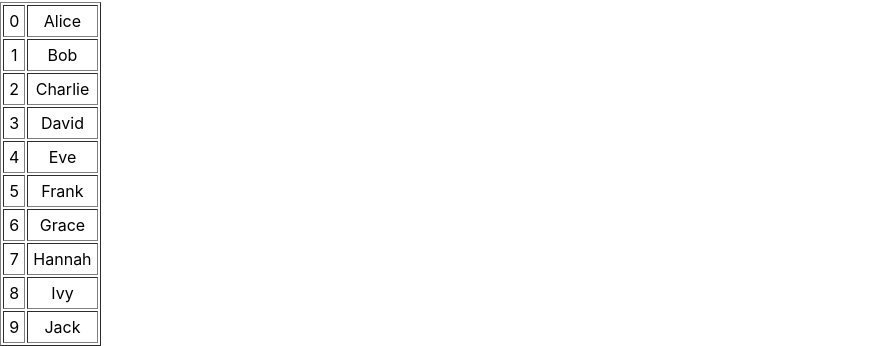
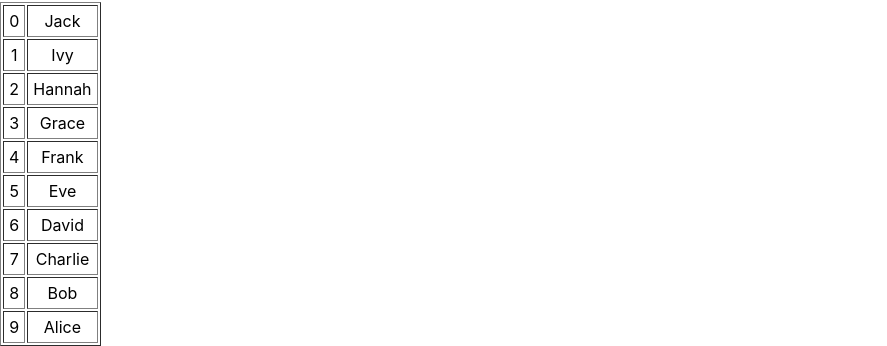
Before and after one commit to dulhara19/React-Learning-Project-phase02, a React (Create React App) app in the folder testreactapp02/: page / in a window 1280 px wide. Shown: the part 2648-2994 px from the top of the page, without its empty margins (0-887 px from the left). Built offline with nearby package versions, Linux system fonts and the light colour scheme.

Commit message:
added array sort and spread operator to create new array. then sort it

```diff
--- a/testreactapp02/src/component/ArraySort.jsx
+++ b/testreactapp02/src/component/ArraySort.jsx
@@ -1,5 +1,9 @@
 const ArraySort = ({ names }) => {
-  const sortedarray = names.sort((a, b) => a.localeCompare(b));
+  // in here this sort method overwrites the original array
+  const sortedarray = [...names].sort((a, b) => b.localeCompare(a));
+
+  // so we need to create a new array to store the sorted array, in oredr to display the original array we can use spread operator like this
+  // const sortedarray = [...names].sort((a, b) => b.localeCompare(a));
 
   return (
     <div>
```
